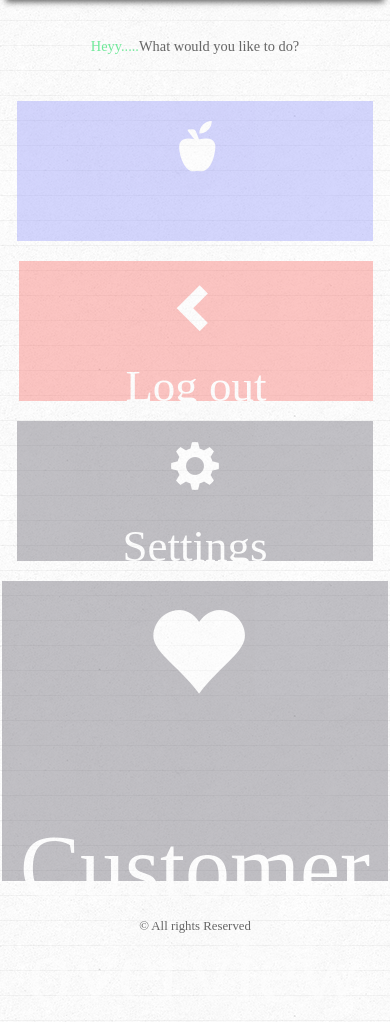
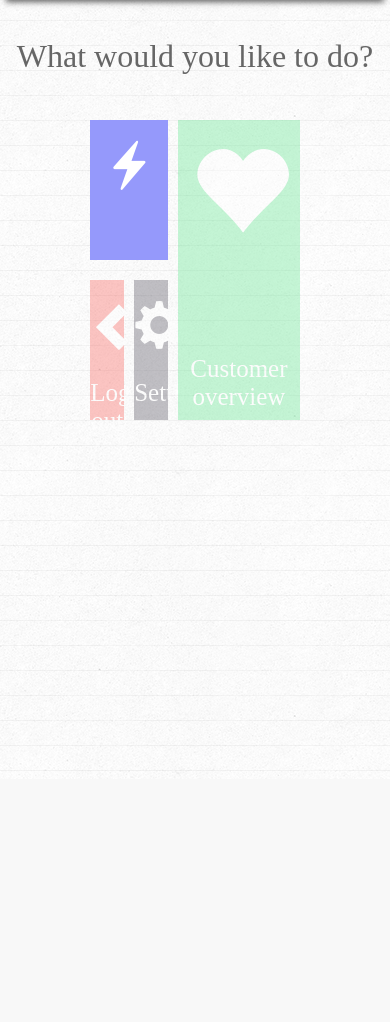
Before and after one commit to jonasstams/WebMobile_Project, a Symfony app: template Werkpakket 2/src/AppBundle/Resources/views/Coach/index.html.twig in a window 390 px wide. Shown: the part 65-1087 px from the top of the page. After the commit the page ends 841 px from the top, so only its background shows below. Run offline with Twig, Linux system fonts and the light colour scheme; the template is opened without the code that fills it, so the values that code supplies are empty; some libraries are stand-ins or nearby versions.

Commit message:
Coach en Admin index.html.twig responsive gemaakt

```diff
--- a/Werkpakket 2/app/Resources/views/base.html.twig
+++ b/Werkpakket 2/app/Resources/views/base.html.twig
@@ -26,11 +26,11 @@
 
             {% endblock %}
             {% block footer %}
-            <div class="copy-right">
+            <!--<div class="copy-right">
                 <p>&#169 All rights Reserved</p>
-            </div>
+            </div>-->
+            {% endblock %}
         </div>
-        {% endblock %}
 
         <script src="https://code.jquery.com/jquery-3.1.1.js"></script>
         <script src="https://maxcdn.bootstrapcdn.com/bootstrap/3.3.7/js/bootstrap.min.js" integrity="sha384-Tc5IQib027qvyjSMfHjOMaLkfuWVxZxUPnCJA7l2mCWNIpG9mGCD8wGNIcPD7Txa" crossorigin="anonymous"></script>
--- a/Werkpakket 2/app/Resources/views/default/index.html.twig
+++ b/Werkpakket 2/app/Resources/views/default/index.html.twig
@@ -7,7 +7,7 @@
 
 
 {% block body %}
-    <p><span><label>H</label>eyy.....</span>What kind of user are you?</p>
+    <p>What kind of user are you?</p>
     <div id="menu-buttons" class="row">
         <div class="col-md-3"></div>
         <div>
@@ -20,7 +20,7 @@
         <div class="modal-dialog" role="document">
             <div class="modal-content">
                 <div class="modal-header">
-                    <p><span><label>P</label>lease.....</span>Log in</p>
+                    <p>Log in</p>
                 </div>
                 <div class="modal-body">
 
--- a/Werkpakket 2/src/AppBundle/Resources/views/Coach/customer.habits.overview.html.twig
+++ b/Werkpakket 2/src/AppBundle/Resources/views/Coach/customer.habits.overview.html.twig
@@ -15,15 +15,12 @@
         <link rel="stylesheet" type="text/css" href="{{ asset('css/coach.css') }}">
     {% endblock %}
 <div class="container">
-    <form action="{{ path('update_habits') }}" method="post">
-        <input type="hidden" name="id" value="{{ customer.id }}"/>
     <p>Habit 1</p>
     <input class="form-control" type="text" name="habit1" value="{{ customer.habit1 }}"/>
     <p>Habit 2</p>
     <input class="form-control" type="text" name="habit2" value="{{ customer.habit2 }}"/>
     <p>Habit 3</p>
     <input class="form-control" type="text" name="habit3" value="{{ customer.habit3 }}"/>
-        <input id="habitsSubmitButton" type="submit" class="btn btn-default btn-lg" value="Edit"/>
-    </form>
+    <a id="habitsSubmitButton" href="{{ path('update_habits', {'id':customer.id}) }}" class="btn btn-default btn-lg">Edit</a>
 </div>
 {% endblock %}
--- a/Werkpakket 2/src/AppBundle/Resources/views/Coach/customer.html.twig
+++ b/Werkpakket 2/src/AppBundle/Resources/views/Coach/customer.html.twig
@@ -15,7 +15,6 @@
         {{ parent() }}
         <link rel="stylesheet" type="text/css" href="{{ asset('css/coach.css') }}">
     {% endblock %}
-
     <input id="search" type="text" placeholder="Search..." class="center-block"/>
     </br>
     </br>
--- a/Werkpakket 2/src/AppBundle/Resources/views/Coach/index.html.twig
+++ b/Werkpakket 2/src/AppBundle/Resources/views/Coach/index.html.twig
@@ -5,20 +5,27 @@
 {% block headertitle %}
     <h1>Welcome to Coach page</h1>
 {% endblock %}
-
+{% block stylesheets %}
+    {{ parent() }}
+    <link rel="stylesheet" type="text/css" href="{{ asset('css/coach.css') }}">
+    <link rel="stylesheet" type="text/css" href="{{ asset('css/copyright.css') }}">
+{% endblock %}
 {% block body %}
-    <p><span><label>H</label>eyy.....</span>What would you like to do?</p>
-    <div id="menu-buttons" class="row">
-        <div class="col-md-3"></div>
-        <div class="col-md-2 colored-buttons" >
-            <a href="#"><div class=" nice-button half-button user"><span class="glyphicon glyphicon-apple" aria-hidden="true"></span><p>{{ app.user.username|capitalize }} </p></div></a>
-            <a data-toggle="modal" data-target="#logoutModal"><div class="col-md-5 nice-button half-button logout"><span class="glyphicon glyphicon-chevron-left" aria-hidden="true"></span><p>Log out</p></div></a>
-
-            <a data-toggle="modal" data-target="#logoutModal"><div class="col-md-6 nice-button half-button settings"><span class="glyphicon glyphicon-cog" aria-hidden="true"></span><p>Settings</p></div></a>
-
+    <p>What would you like to do?</p>
+    <div id="menu">
+        <div id="menuLeftBlock">
+            <div class="nice-button half-button user"><span class="glyphicon glyphicon-flash" aria-hidden="true"></span><p>{{ app.user.username }} </p></div>
+            <div id="menu-settings">
+                <div id="menu-settingsLeftBlock">
+                    <a data-toggle="modal" data-target="#logoutModal"><div class="nice-button half-button logout"><span class="glyphicon glyphicon-chevron-left" aria-hidden="true"></span><p>Log out</p></div></a>
+                </div>
+                <div id="menu-settingsRightBlock">
+                    <a data-toggle="modal" data-target=""><div class="nice-button half-button settings"><span class="glyphicon glyphicon-cog" aria-hidden="true"></span><p>Settings</p></div></a>
+                </div>
+            </div>
         </div>
-        <div>
-            <a href={{ path("coach_customer_overview") }}> <div class="col-md-3 nice-button"><span class="glyphicon glyphicon-heart" aria-hidden="true"></span><p>Customer overview</p></div></a>
+        <div id="menuRightBlock">
+            <a href={{ path("coach_customer_overview") }}> <div class="nice-button customerOverview"><span class="glyphicon glyphicon-heart" aria-hidden="true"></span><p>Customer overview</p></div></a>
         </div>
     </div>
 
@@ -26,7 +33,7 @@
         <div class="modal-dialog" role="document">
             <div class="modal-content">
                 <div class="modal-body">
-                    <p><span><label>O</label>hhh.....</span>You really want to log out?</p>
+                    <p>Do you really want to log out?</p>
                     <a data-dismiss="modal"><div class="col-md-5 nice-button"><p>No</p></div></a>
                     <a href={{ path("logout") }}><div class="col-md-5 nice-button"><p>Yes</p></div></a>
                 </div>
--- a/Werkpakket 2/web/css/coach.css
+++ b/Werkpakket 2/web/css/coach.css
@@ -99,3 +99,34 @@ ul {
     margin-top: 40px;
     background-color: #70e99a;
 }
+
+/* COACH INDEX */
+
+#menu {
+    width: 60%;
+    margin: 0 auto;
+}
+
+#menuLeftBlock {
+    float: left;
+    width: 40%;
+}
+
+#menuRightBlock {
+    float: right;
+    width: 60%;
+}
+
+#menu-settingsLeftBlock {
+    float: left;
+    width: 50%;
+}
+
+#menu-settingsRightBlock {
+    float: right;
+    width: 50%;
+}
+
+.customerOverview {
+    background: #70e99a;
+}
--- a/Werkpakket 2/web/css/style.css
+++ b/Werkpakket 2/web/css/style.css
@@ -42,7 +42,7 @@ body{
 
 }
 .content p span,.logo h1 a, h1{
-	color:#70e99a;
+	color: #70e99a;
 }
 
 .content{
@@ -92,7 +92,7 @@ body{
 	padding-top:20px;
 }
 .copy-right p{
-	font-size:0.9em;
+	font-size: 0.9em;
 }
 .copy-right p a{
 	background:none;
@@ -141,14 +141,13 @@ body{
 
 .nice-button.half-button.logout{
 	background-color: #fa716b;
-	margin-left: 7px;
+    cursor: pointer;
 }
 .nice-button.half-button.user{
 	background-color: #9599FB;
+	opacity: 1;
 }
-.nice-button.half-button.user:hover{
-	opacity: 0.4;
-}
+
 #loginModal .modal-content p{
 	margin-bottom: 10px;
 }
@@ -216,7 +215,6 @@ body{
 	}
 }
 
-
 #route-table{
 	border: 1px solid black;
 	margin: auto;
@@ -236,7 +234,6 @@ body{
 	border: 1px solid black;
 }
 
-
 /*------responive-design--------*/
 @media screen and (max-width: 1366px)	{
 	.content {
@@ -252,9 +249,7 @@ body{
 	.content {
 		padding: 58px 0px 0px 0px;
 	}
-	.content p {
-		font-size: 1.5em;
-	}
+
 	.copy-right p{
 		font-size:0.9em;
 
@@ -264,9 +259,7 @@ body{
 	.content {
 		padding: 58px 0px 0px 0px;
 	}
-	.content p {
-		font-size: 1.3em;
-	}
+
 	.copy-right p{
 		font-size:0.9em;
 	}
@@ -276,9 +269,7 @@ body{
 		padding:20px 0px 0px 0px;
 		margin:0px 12px;
 	}
-	.content p {
-		font-size:0.9em;
-	}
+
 	.copy-right p{
 		font-size:0.8em;
 	}
@@ -296,6 +287,7 @@ body{
 		margin: 18px 0px 22px 0px;
 	}
 }
+/*
 @keyframes fadein {
 	from {
 		opacity:0;
@@ -304,7 +296,7 @@ body{
 		opacity:0.4;
 	}
 }
-@-moz-keyframes fadein { /* Firefox */
+@-moz-keyframes fadein {
 	from {
 		opacity:0;
 	}
@@ -312,7 +304,7 @@ body{
 		opacity:0.4;
 	}
 }
-@-webkit-keyframes fadein { /* Safari and Chrome */
+@-webkit-keyframes fadein {
 	from {
 		opacity:0;
 	}
@@ -320,7 +312,7 @@ body{
 		opacity:0.4;
 	}
 }
-@-o-keyframes fadein { /* Opera */
+@-o-keyframes fadein {
 	from {
 		opacity:0;
 	}
@@ -328,6 +320,7 @@ body{
 		opacity: 0.4;
 	}
 }
+
 @-webkit-keyframes swing
 {
 	15%
@@ -404,4 +397,34 @@ body{
 		-webkit-transform: translateX(0);
 		transform: translateX(0);
 	}
+}*/
+
+/* Responsive design voor index */
+#menu {
+	width: 60%;
+	margin: 0 auto;
 }
+
+#menuLeftBlock {
+	float: left;
+	width: 40%;
+}
+
+#menuRightBlock {
+	float: right;
+	width: 60%;
+}
+
+#menu-settingsLeftBlock {
+	float: left;
+	width: 50%;
+}
+
+#menu-settingsRightBlock {
+	float: right;
+	width: 50%;
+}
+
+.customerOverview {
+	background: #70e99a;
+}
```
Also changed, not shown: Werkpakket 2/src/AppBundle/Controller/CoachController.php (+9 -3 lines), Werkpakket 2/src/AppBundle/Resources/views/Admin/index.html.twig (+23 -13 lines), Werkpakket 2/src/AppBundle/Service/APICaller.php (+4 -5 lines). Lines whose indentation alone changed are shown as unchanged.
